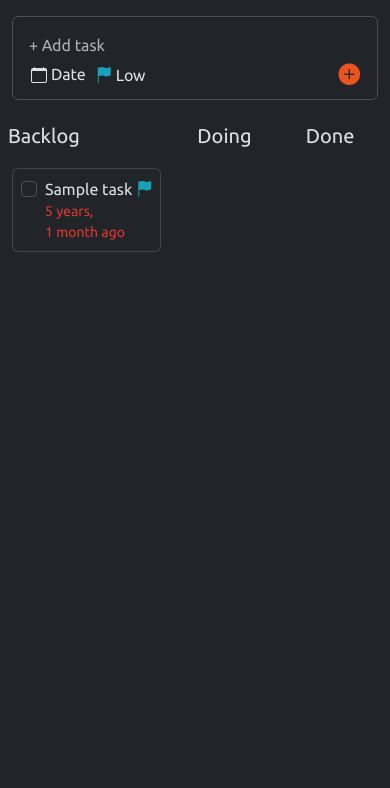
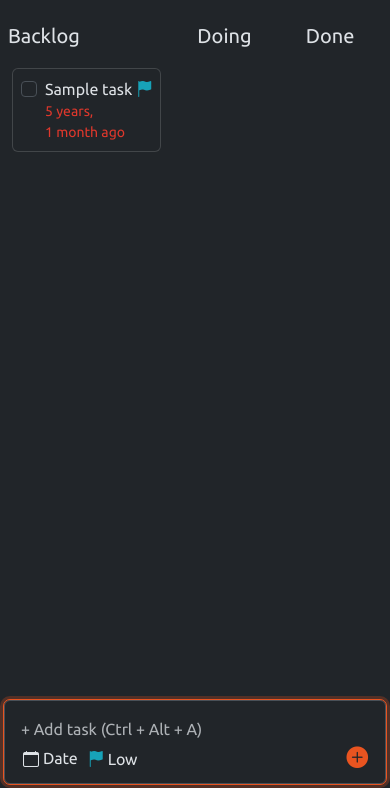
Before and after one commit to andrianllmm/backlogs, a Django app: page / in a window 390 px wide. Shown: the part 56-844 px from the top of the page. Run offline with Django 5.2, Linux system fonts and the light colour scheme; a user stored in the database is signed in; tables that the repository leaves empty hold one stand-in row (values such as "Sample post"); some libraries are stand-ins or nearby versions.

Commit message:
Update add task form

```diff
--- a/static/css/main.css
+++ b/static/css/main.css
@@ -74,6 +74,21 @@
   cursor: grab;
 }
 
+.float-bottom {
+  position: fixed;
+  bottom: 0px;
+  left: 50%;
+  transform: translateX(-50%);
+  z-index: 1050;
+  width: 100%;
+}
+
+.indicate-focus-within:focus-within {
+  outline: 0.1rem solid var(--bs-primary);
+  outline-offset: 0px;
+  box-shadow: 0 0 0 0.25rem rgba(var(--bs-primary-rgb), 0.25);
+}
+
 .datepicker {
   display: flex;
   justify-content: center;
--- a/templates/components/task-title-input.html
+++ b/templates/components/task-title-input.html
@@ -1,6 +1,18 @@
 {% load widget_tweaks %}
 <div class="position-relative w-100">
     <div id="add-task-title-field-overlay"
-         class="form-control borderless p-0 position-absolute w-100 h-100 text-transparent overflow-hidden"></div>
-    {% render_field form_field id=id class+="form-control borderless p-0 position-relative bg-transparent" placeholder=placeholder %}
+         class="form-control borderless p-0 position-absolute w-100 h-100 text-transparent bg-transparent overflow-hidden rounded-0">
+    </div>
+    {% render_field form_field id=id class+="form-control borderless p-0 position-relative bg-transparent rounded-0" placeholder=placeholder autofocus=autofocus %}
 </div>
+<script>
+document.addEventListener('keydown', function(event) {
+    if (event.ctrlKey && event.altKey && event.key.toLowerCase() === 'a') {
+        event.preventDefault();
+        const addTaskInput = document.getElementById('add-task-title-field');
+        if (addTaskInput) {
+            addTaskInput.focus();
+        }
+    }
+});
+</script>
--- a/todolist/templates/todolist/components/add_task_form.html
+++ b/todolist/templates/todolist/components/add_task_form.html
@@ -1,9 +1,9 @@
 <form action="{% url 'todolist:index' %}" method="post" id="add-task-form">
     {% csrf_token %}
-    <div class="d-flex flex-column rounded border p-2 px-3 pt-3">
+    <div class="d-flex flex-column indicate-focus-within rounded border p-2 px-3 pt-3">
         {% comment %} Title {% endcomment %}
         <div class="control-group w-100">
-            {% include "components/task-title-input.html" with form_field=form.title placeholder="+ Add task" id="add-task-title-field" %}
+            {% include "components/task-title-input.html" with form_field=form.title placeholder="+ Add task (Ctrl + Alt + A)" id="add-task-title-field" autofocus=True %}
         </div>
         {% comment %} Actions {% endcomment %}
         <div class="d-flex justify-content-center align-items-center gap-2 w-100">
--- a/todolist/templates/todolist/index.html
+++ b/todolist/templates/todolist/index.html
@@ -2,7 +2,11 @@
 {% load widget_tweaks %}
 {% block main %}
     {% comment %} Add task {% endcomment %}
-    <div class="mb-3">{% include "todolist/components/add_task_form.html" with form=add_form %}</div>
+    <div class="container float-bottom row justify-content-center align-items-center m-0 p-0">
+        <div class="col-12 col-sm-11 col-md-10 col-lg-9 bg-body rounded shadow-sm p-0 px-1 m-0 mb-1 mb-sm-3">
+            {% include "todolist/components/add_task_form.html" with form=add_form %}
+        </div>
+    </div>
     {% comment %} Kanban {% endcomment %}
     {% include "todolist/components/kanban.html" with tasks=tasks statuses=statuses form=update_form %}
 {% endblock main %}
```
